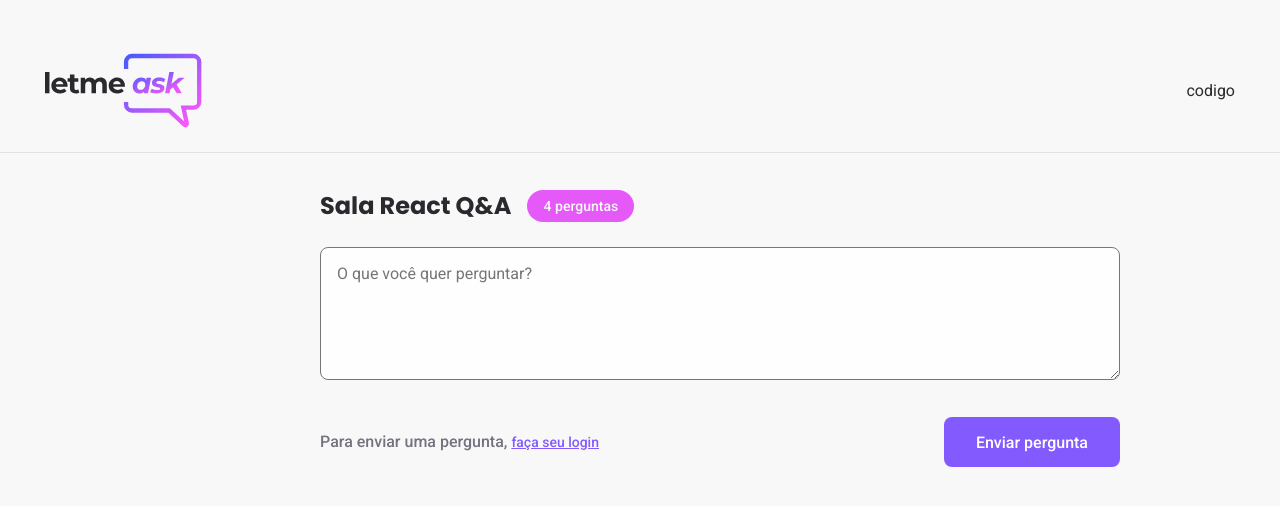
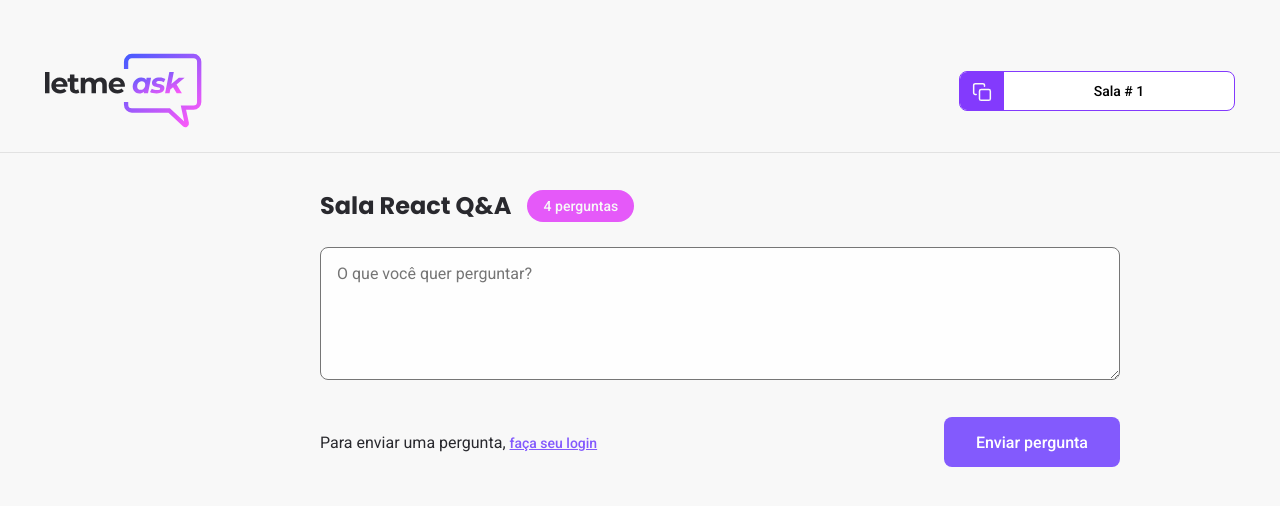
Before and after one commit to daylanbueno/letmeask-app, a React (Create React App) app: page /rooms/1 in a window 1280 px wide. Shown: the top 506 px of the page. Built offline with nearby package versions, Linux system fonts and the light colour scheme; no server answers.

Commit message:
Ajuste app

```diff
--- /dev/null
+++ b/src/components/RoomCode.tsx
@@ -0,0 +1,25 @@
+import copyImg from '../asserts/images/copy.svg'
+
+import '../styles/room-code.scss'
+
+type RoomCodeProps = {
+    code: string
+}
+
+export function RoomCode(props: RoomCodeProps) {
+
+    function copyRoomCodeToClipboard() {
+        navigator.clipboard.writeText(props.code).then(() => {
+            alert('codigo copiado')
+        })
+    }
+
+    return (
+        <button onClick={copyRoomCodeToClipboard} className="room-code">
+            <div>
+                <img src={copyImg} alt="Copy room code" />
+            </div>
+            <span>Sala # {props.code}</span>
+        </button>
+    )
+}
--- a/src/pages/Room.tsx
+++ b/src/pages/Room.tsx
@@ -1,16 +1,59 @@
+import { useState,FormEvent } from 'react'
+import { useParams } from 'react-router-dom'
 
 import logoImg from '../asserts/images/logo.svg'
 import { Button } from '../components/Button'
+import { RoomCode } from '../components/RoomCode'
+import { useAuth } from '../hooks/Auth'
+import { database } from '../services/firebase'
 
 import '../styles/room.scss'
 
+type ParamProps = {
+    id: string
+}
+
+
 export function Room () {
+    const { user } = useAuth()
+    const  params = useParams<ParamProps>()
+    const [newQuestion, setNewQuestion] = useState('')
+
+    const roomId = params.id
+
+    async function handleSendQuestion(event: FormEvent) {
+        event.preventDefault()
+        if (newQuestion.trim() === '') {
+            return;
+        }
+
+        if(!user) {
+            throw  new Error('You must be logged in')
+        }
+
+        const question = {
+            content : newQuestion,
+            author:  {
+                name: user.name,
+                avatar: user.avatar
+            },
+            isHighlighted : false,
+            isAnswer: false
+        }
+
+        await database.ref(`rooms/${roomId}/questions`).push(question)
+
+        setNewQuestion('')
+
+    }
+
+
     return (
         <div id="page-room">
             <header>
                 <div className="content">
                     <img src={logoImg} alt="LetmeasK" />
-                    <div>codigo</div>
+                    <RoomCode code={roomId}/>
                 </div>
             </header>
 
@@ -20,14 +63,22 @@
                     <span>4 perguntas</span>
                 </div>
 
-                <form>
+                <form onSubmit={handleSendQuestion}>
                     <textarea
                         placeholder="O que você quer perguntar?"
+                        onChange={(event) => setNewQuestion(event.target.value)}
+                        value={newQuestion}
                     />
 
                     <div className="form-footer">
-                        <span>Para enviar uma pergunta, <button>faça seu login</button></span>
-                        <Button >Enviar pergunta</Button>
+                        { !user && (<span>Para enviar uma pergunta, <button>faça seu login</button></span>) }
+                        { user && (
+                            <div className="user-info">
+                                <img src={user.avatar} alt="Avatar" />
+                                <span>{user.name}</span>
+                            </div>
+                        ) }
+                        <Button type="submit" >Enviar pergunta</Button>
                     </div>
                 </form>
 
--- /dev/null
+++ b/src/styles/room-code.scss
@@ -0,0 +1,35 @@
+.room-code {
+    height: 40px;
+    border-radius: 8px;
+
+    overflow: hidden;
+
+    background: #fff;
+    border:  1px solid #833afd;
+    cursor: pointer;
+
+    display: flex;
+
+    div  {
+        background: #833afd;
+        padding: 0 12px;
+        display: flex;
+        justify-content: center;
+        align-items: center;
+
+        img {
+            height: 40px;
+            width: 20px;
+        }
+    }
+
+    span {
+        display: block;
+        align-self: center;
+        flex: 1;
+        padding: 0 12px 0 12px;
+        width: 230px;
+        font-size: 14px;
+        font-weight: 500;
+    }
+}
--- a/src/styles/room.scss
+++ b/src/styles/room.scss
@@ -70,7 +70,7 @@
             align-items: center;
             justify-content: space-between;
 
-            span {
+            span > {
                 font-family: 'Roboto', sans-serif;
                 font-style: normal;
                 font-weight: 500;
@@ -91,4 +91,26 @@
             }
         }
     }
+
+    .user-info {
+        display: flex;
+        justify-content: center;
+        align-items: center;
+
+        img {
+            width: 32px;
+            height: 32px;
+            border-radius: 50%;
+        }
+
+        span {
+            font-family: "Roboto";
+            font-size: normal;
+            font-weight: 500;
+            font-size: 14px;
+            line-height: 16px;
+            color: #29292E;
+            margin-left: 8px;
+        }
+    }
 }
```
